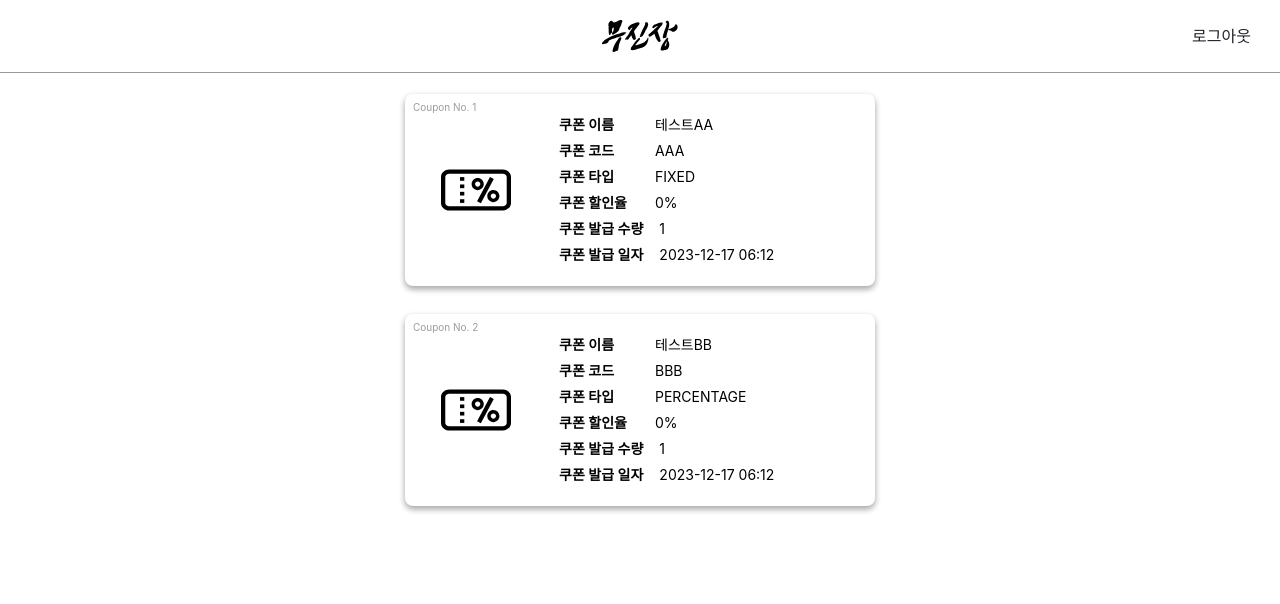
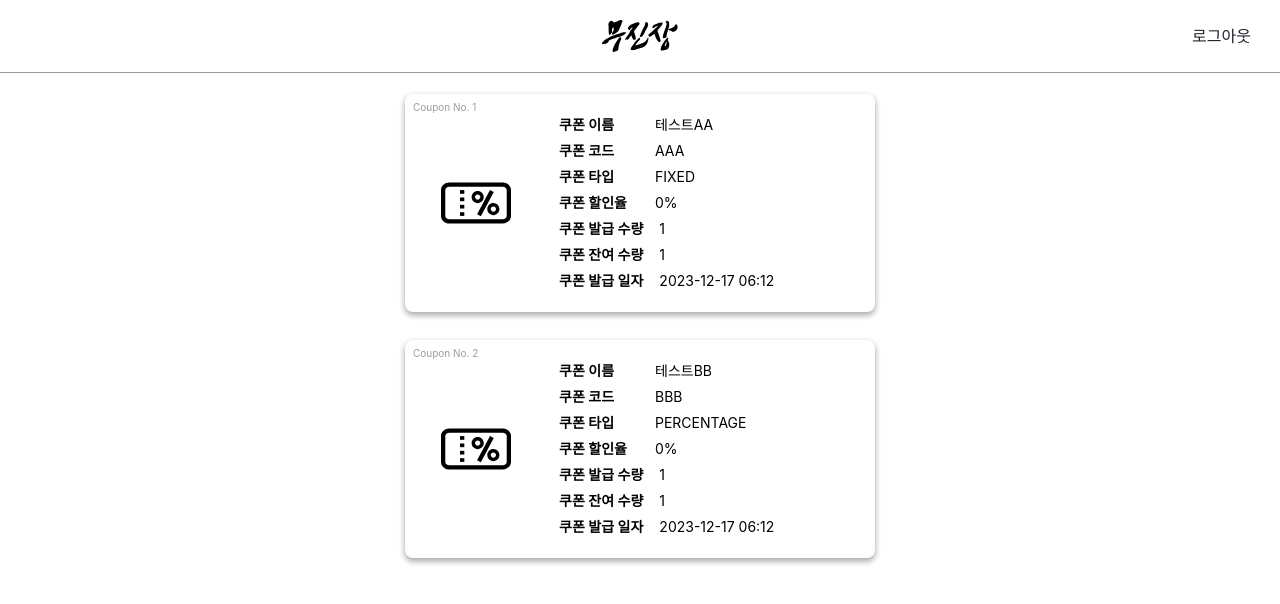
Before and after one commit to mujinjang-team/mujinjang-front, a React (Create React App) app: page /coupon/detail/1 in a window 1280 px wide. Both pictures are taken after a click on the button "선택된 User로 로그인". Shown: the top 604 px of the page. Built offline with nearby package versions, Linux system fonts and the light colour scheme.

Commit message:
feat: 쿠폰 잔여 수량 속성 추가에 대응한다

```diff
--- a/src/components/coupon/CouponCard.tsx
+++ b/src/components/coupon/CouponCard.tsx
@@ -13,7 +13,7 @@ import CouponIcon from '@/assets/icons/icon-coupon.svg'
 import { CouponCardProps } from '@/types/Coupon.types'
 
 const CouponCard = ({ coupon }: CouponCardProps) => {
-	const { couponId, name, code, type, discount, amount, createdAt } = coupon
+	const { couponId, name, code, type, discount, amount, remainCouponNum, createdAt } = coupon
 	const formattedCreatedTime = dayjs(createdAt).format('YYYY-MM-DD HH:MM')
 
 	return (
@@ -43,6 +43,10 @@ const CouponCard = ({ coupon }: CouponCardProps) => {
 					<CouponCardInfoContent>{amount}</CouponCardInfoContent>
 				</CouponCardInfoRow>
 				<CouponCardInfoRow>
+					<CouponCardInfoTitle>쿠폰 잔여 수량</CouponCardInfoTitle>
+					<CouponCardInfoContent>{remainCouponNum}</CouponCardInfoContent>
+				</CouponCardInfoRow>
+				<CouponCardInfoRow>
 					<CouponCardInfoTitle>쿠폰 발급 일자</CouponCardInfoTitle>
 					<CouponCardInfoContent>{formattedCreatedTime}</CouponCardInfoContent>
 				</CouponCardInfoRow>
--- a/src/pages/admin/AdminCouponList.tsx
+++ b/src/pages/admin/AdminCouponList.tsx
@@ -20,6 +20,7 @@ const AdminCouponList = () => {
 			type: 'FIXED',
 			discount: 0,
 			amount: 1,
+			remainCouponNum: 1,
 			createdAt: '2023-12-17T06:57:22.025Z',
 		},
 		{
@@ -30,6 +31,7 @@ const AdminCouponList = () => {
 			type: 'PERCENTAGE',
 			discount: 0,
 			amount: 1,
+			remainCouponNum: 1,
 			createdAt: '2023-12-17T06:57:22.025Z',
 		},
 	]
@@ -71,7 +73,12 @@ const AdminCouponList = () => {
 		{
 			field: 'amount',
 			headerName: '발급 수량',
-			width: 100,
+			width: 80,
+		},
+		{
+			field: 'remainCouponNum',
+			headerName: '잔여 수량',
+			width: 80,
 		},
 		{
 			field: 'createdAt',
--- a/src/pages/coupon/CouponDetail.tsx
+++ b/src/pages/coupon/CouponDetail.tsx
@@ -38,6 +38,7 @@ const CouponDetail = () => {
 		type: 'FIXED',
 		discount: 0,
 		amount: 1,
+		remainCouponNum: 1,
 		createdAt: '2023-12-17T06:57:22.025Z',
 	}
 	const [couponStatus] = useState<CouponProps>({
--- a/src/pages/coupon/CouponList.tsx
+++ b/src/pages/coupon/CouponList.tsx
@@ -19,6 +19,7 @@ const CouponList = () => {
 			type: 'FIXED',
 			discount: 0,
 			amount: 1,
+			remainCouponNum: 1,
 			createdAt: '2023-12-17T06:57:22.025Z',
 		},
 		{
@@ -28,6 +29,7 @@ const CouponList = () => {
 			type: 'PERCENTAGE',
 			discount: 0,
 			amount: 1,
+			remainCouponNum: 1,
 			createdAt: '2023-12-17T06:57:22.025Z',
 		},
 	])
--- a/src/types/Coupon.types.ts
+++ b/src/types/Coupon.types.ts
@@ -5,6 +5,7 @@ export type CouponDataType = {
 	type: 'FIXED' | 'PERCENTAGE'
 	discount: number
 	amount: number
+	remainCouponNum: number
 	createdAt: string
 }
 
```
